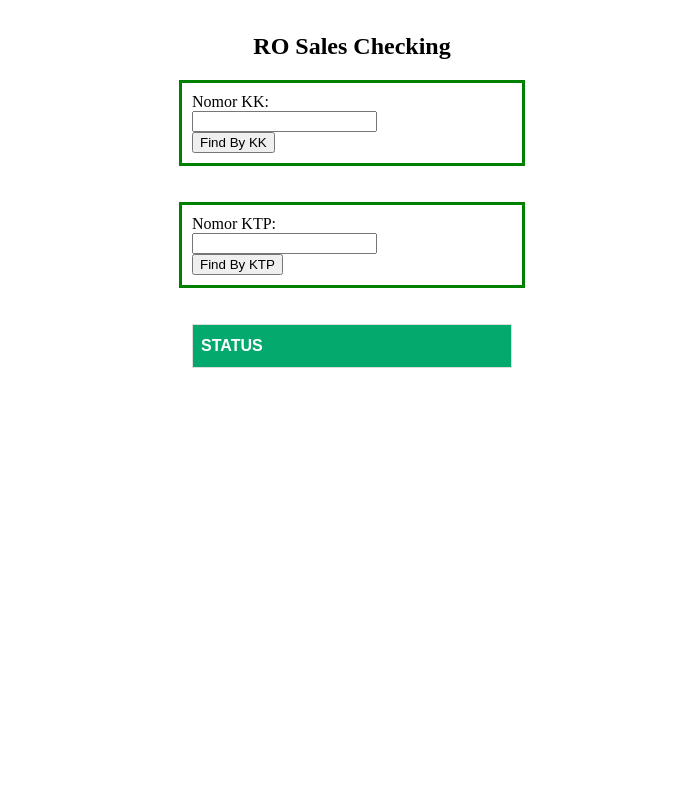
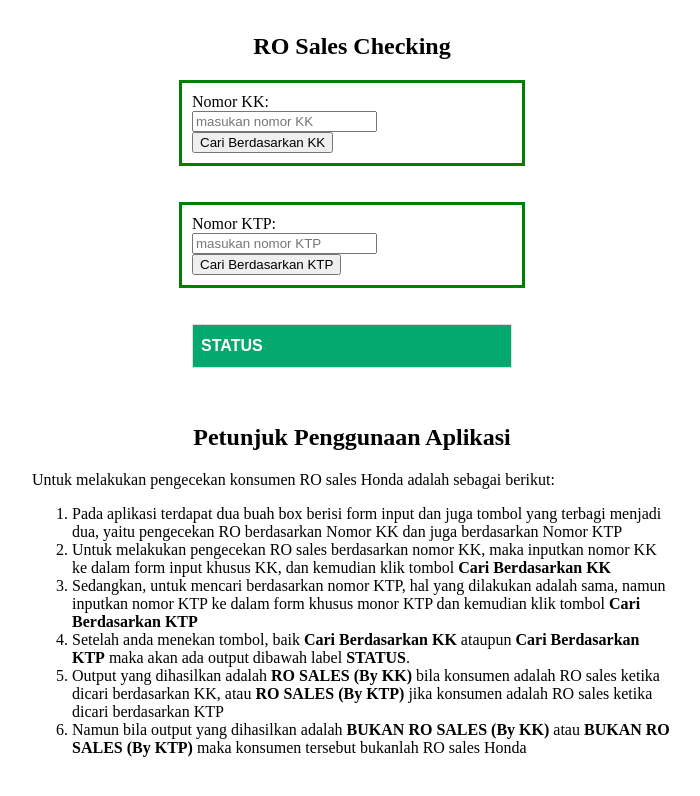
Before and after one commit to luckyAkbar/yori, a plain HTML site: page internal/views/index.html in a window 1280 px wide. Shown: the whole page, without its empty margins (288-988 px from the left). Drawn offline with Linux system fonts and the light colour scheme.

Commit message:
add how-to-use on UI

```diff
--- a/internal/assets/site.css
+++ b/internal/assets/site.css
@@ -1,5 +1,5 @@
 body {
-    background-color: black;
+    background-color: white;
 }
 
 #customers {
--- a/internal/views/index.html
+++ b/internal/views/index.html
@@ -14,7 +14,6 @@
             width: 50%;
             border: 3px solid transparent;
             padding: 10px;
-            background-color: white;
         }
 
         form {
@@ -36,16 +35,16 @@
 
 <form>
   <label for="ktp">Nomor KK:</label><br>
-  <input type="text" id="kk" name="kk" value=""><br>
-  <button type="button" id="submitBtnKK">Find By KK</button>
+  <input type="text" id="kk" name="kk" value="" placeholder="masukan nomor KK"><br>
+  <button type="button" id="submitBtnKK">Cari Berdasarkan KK</button>
 </form>
 
 <br><br>
 
 <form>
   <label for="ktp">Nomor KTP:</label><br>
-  <input type="text" id="ktp" name="ktp" value=""><br>
-  <button type="button" id="submitBtnKTP">Find By KTP</button>
+  <input type="text" id="ktp" name="ktp" value="" placeholder="masukan nomor KTP"><br>
+  <button type="button" id="submitBtnKTP">Cari Berdasarkan KTP</button>
 </form>
 
 <br><br>
@@ -56,6 +55,21 @@
             <th>STATUS</th>
         </tr>
     </table>
+</div>
+
+<br><br>
+
+<div>
+    <h2>Petunjuk Penggunaan Aplikasi</h2>
+    <p>Untuk melakukan pengecekan konsumen RO sales Honda adalah sebagai berikut: </p>
+    <ol>
+        <li>Pada aplikasi terdapat dua buah box berisi form input dan juga tombol yang terbagi menjadi dua, yaitu pengecekan RO berdasarkan Nomor KK dan juga berdasarkan Nomor KTP</li>
+        <li>Untuk melakukan pengecekan RO sales berdasarkan nomor KK, maka inputkan nomor KK ke dalam form input khusus KK, dan kemudian klik tombol <strong>Cari Berdasarkan KK</strong></li>
+        <li>Sedangkan, untuk mencari berdasarkan nomor KTP, hal yang dilakukan adalah sama, namun inputkan nomor KTP ke dalam form khusus monor KTP dan kemudian klik tombol <strong>Cari Berdasarkan KTP</strong></li>
+        <li>Setelah anda menekan tombol, baik <strong>Cari Berdasarkan KK</strong> ataupun <strong>Cari Berdasarkan KTP</strong> maka akan ada output dibawah label <strong>STATUS</strong>.</li>
+        <li>Output yang dihasilkan adalah <strong>RO SALES (By KK)</strong> bila konsumen adalah RO sales ketika dicari berdasarkan KK, atau <strong>RO SALES (By KTP)</strong> jika konsumen adalah RO sales ketika dicari berdasarkan KTP</li>
+        <li>Namun bila output yang dihasilkan adalah <strong>BUKAN RO SALES (By KK)</strong> atau <strong>BUKAN RO SALES (By KTP)</strong> maka konsumen tersebut bukanlah RO sales Honda</li>
+    </ol>
 </div>
 
 <script>
@@ -85,8 +99,8 @@
         table.appendChild(tr);
 
         const data = await res.json()
-        if (res.status === 200 && data.length > 0)  td.innerText = "RO SALES (By KK)";
-        else td.innerText = "BUKAN RO SALES (By KK)";
+        if (res.status === 200 && data.length > 0)  td.innerHTML = "<strong>RO SALES (By KK)</strong>";
+        else td.innerHTML = "<strong>BUKAN RO SALES (By KK)</strong>";
 
     })
 
@@ -112,8 +126,8 @@
         table.appendChild(tr);
 
         const data = await res.json()
-        if (res.status === 200 && data.length > 0) td.innerText = "RO SALES (By KTP)";
-        else td.innerText = "BUKAN RO SALES (By KTP)";
+        if (res.status === 200 && data.length > 0) td.innerHTML = "<strong>RO SALES (By KTP)</strong>";
+        else td.innerHTML = "<strong>BUKAN RO SALES (By KTP)</strong>";
     });
 </script>
 
```
